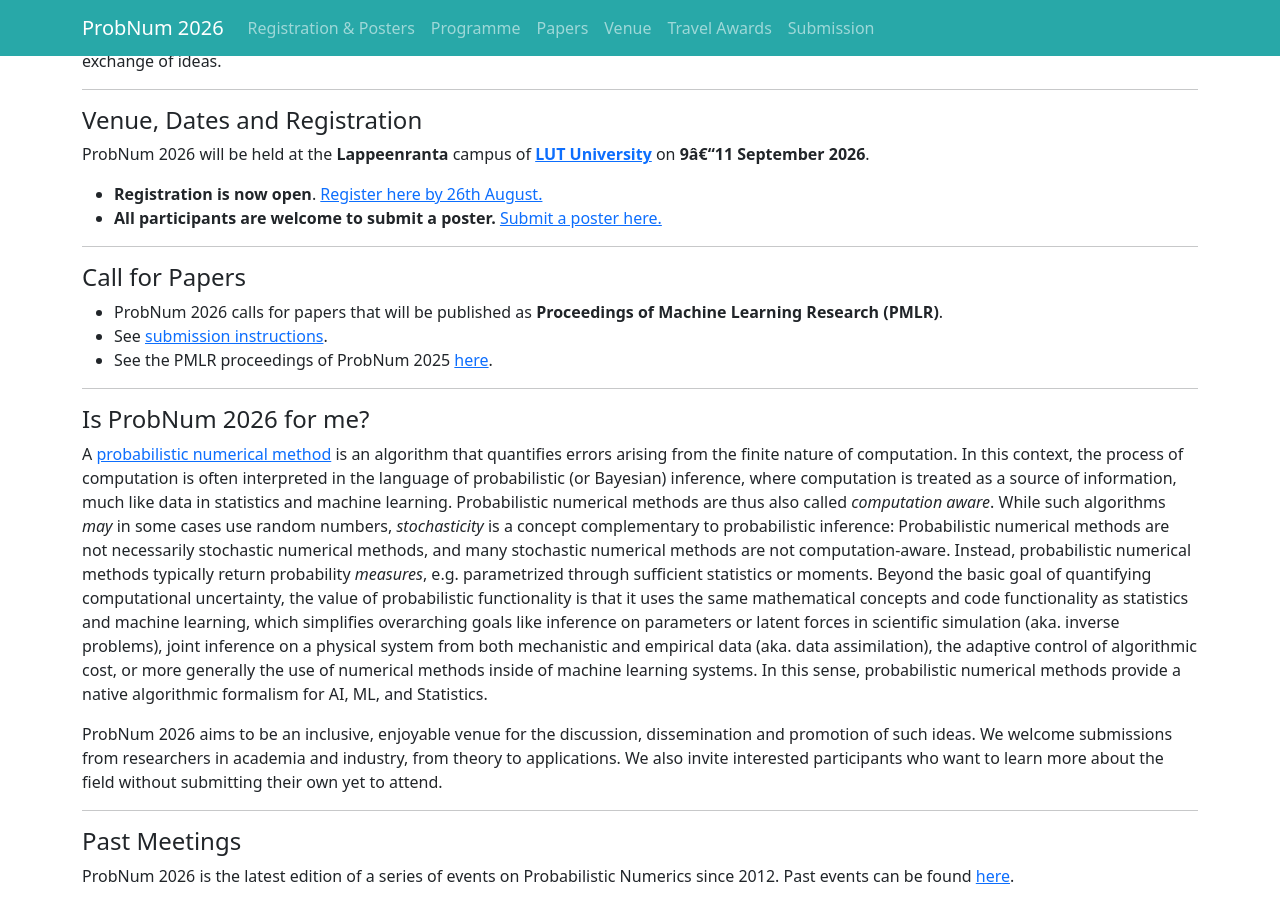
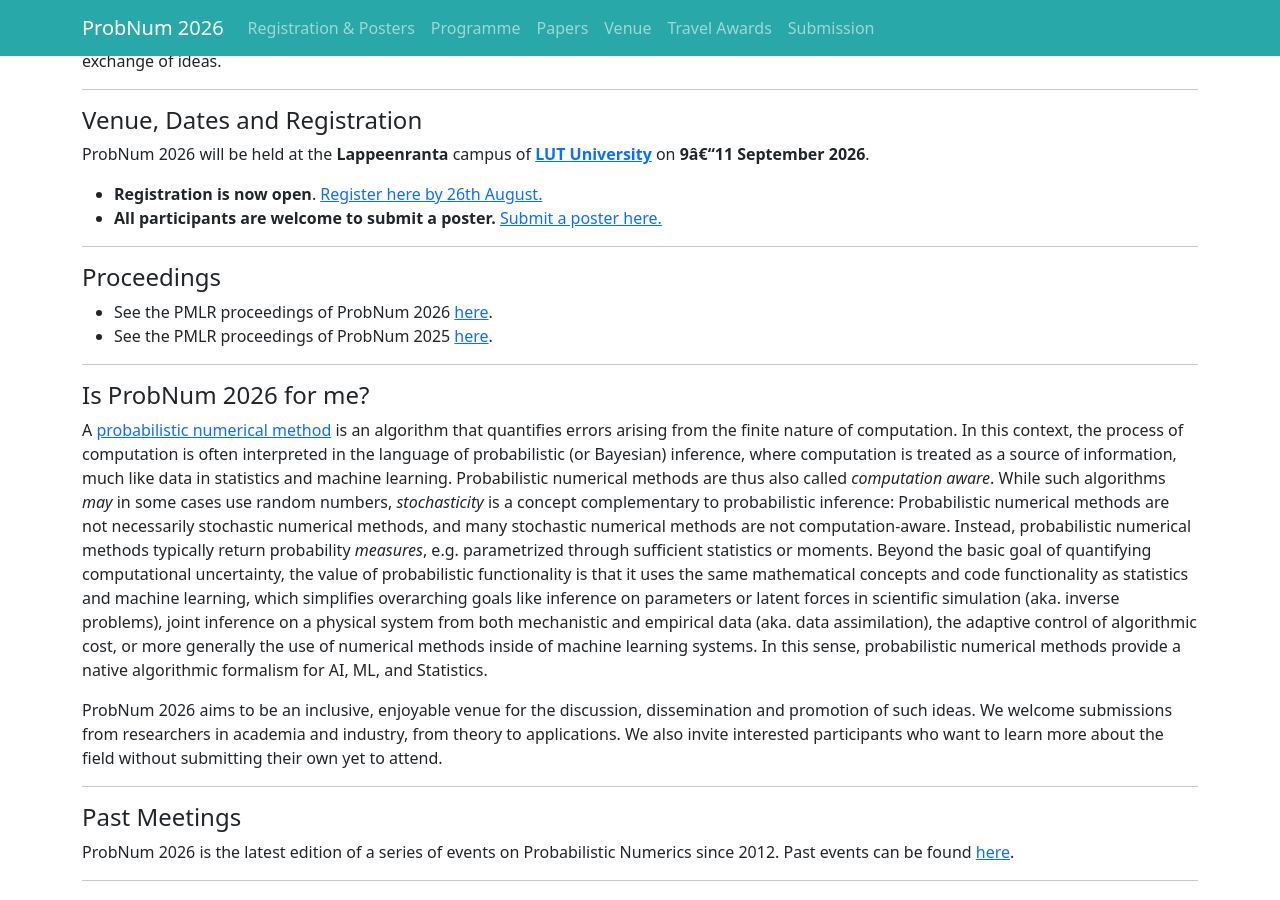
Before and after one commit to probnum2026/probnum2026.github.io, a Jekyll site: the page built from index.md, in a window 1280 px wide and 900 px high, scrolled down 591 px. Built offline with Jekyll 4.4.1, drawn with Linux system fonts in a browser that asks for light colours; nearby versions of some CDN libraries.

Commit message:
proceedings

```diff
--- a/index.md
+++ b/index.md
@@ -21,9 +21,8 @@ ProbNum 2026 will be held at the **Lappeenranta** campus of **[LUT University](h
 
 ---
 
-#### Call for Papers
-- ProbNum 2026 calls for papers that will be published as **Proceedings of Machine Learning Research (PMLR)**.
-- See [submission instructions](/submissions).
+#### Proceedings
+- See the PMLR proceedings of ProbNum 2026 [here](https://proceedings.mlr.press/v341/).
 - See the PMLR proceedings of ProbNum 2025 [here](https://proceedings.mlr.press/v271/).
 
 <!-- #### Submissions Live!
```
Also changed, not shown: papers.md (+2 -0 lines).
